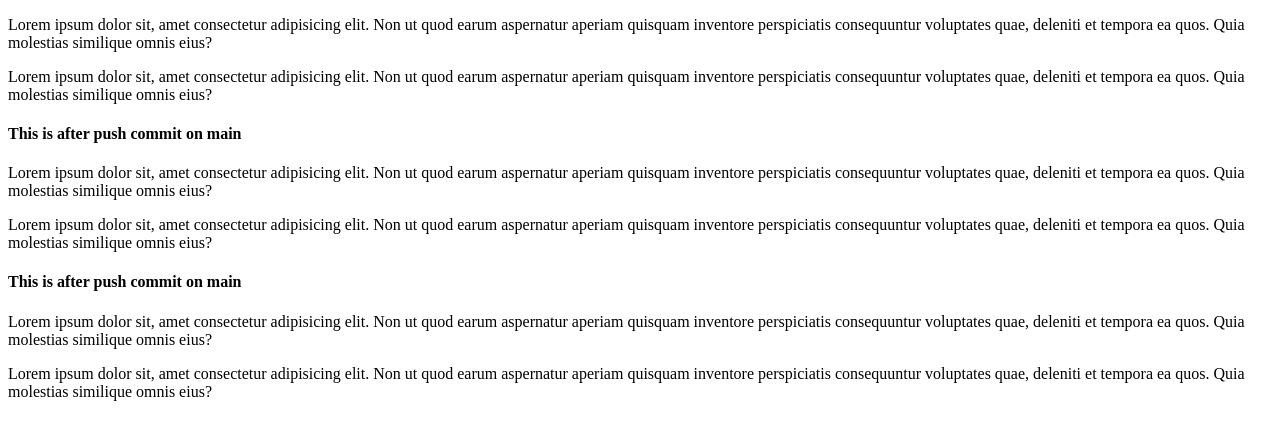
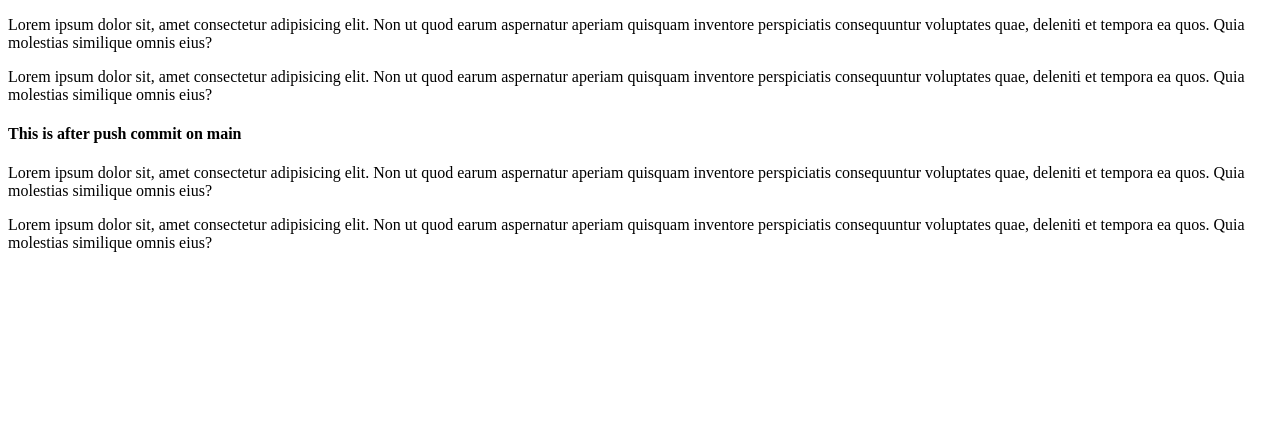
Before and after one commit to anitabaron/draft, a plain HTML site: page index.html in a window 1280 px wide. Shown: the part 105-544 px from the top of the page. Drawn offline with Linux system fonts and the light colour scheme.

Commit message:
comm 5 main

```diff
--- a/index.html
+++ b/index.html
@@ -37,20 +37,6 @@
         voluptates quae, deleniti et tempora ea quos. Quia molestias similique
         omnis eius?
       </p>
-
-      <h4>This is after push commit on main</h4>
-      <p>
-        Lorem ipsum dolor sit, amet consectetur adipisicing elit. Non ut quod
-        earum aspernatur aperiam quisquam inventore perspiciatis consequuntur
-        voluptates quae, deleniti et tempora ea quos. Quia molestias similique
-        omnis eius?
-      </p>
-      <p>
-        Lorem ipsum dolor sit, amet consectetur adipisicing elit. Non ut quod
-        earum aspernatur aperiam quisquam inventore perspiciatis consequuntur
-        voluptates quae, deleniti et tempora ea quos. Quia molestias similique
-        omnis eius?
-      </p>
     </body>
   </html>
 </html>
```
